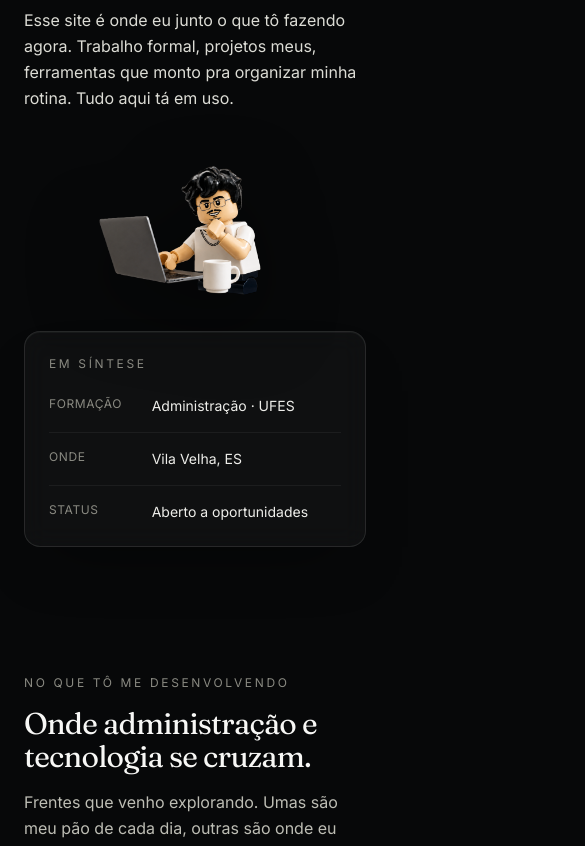
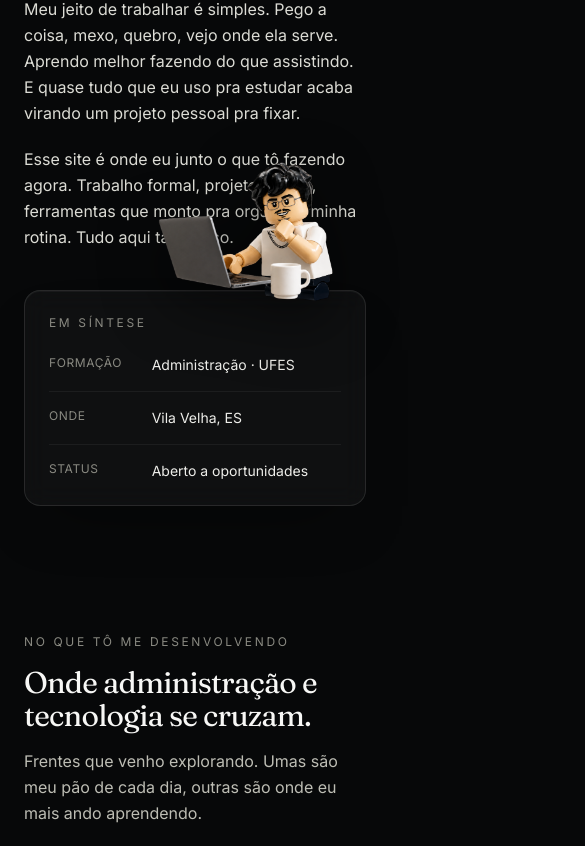
Before and after one commit to PedroFlecky/Portfolio, a React (Vite) app: page / in a window 390 px wide. Shown: the part 1469-2315 px from the top of the page, 585 px wide, since content can reach past the window. Built offline with nearby package versions, Linux system fonts and the light colour scheme.

Commit message:
Posicionamento e tamanho dos personagens sem variacao por tela

```diff
--- a/src/components/About.jsx
+++ b/src/components/About.jsx
@@ -48,18 +48,6 @@ export default function About() {
               />
             )}
 
-            {/* Versão mobile do personagem */}
-            {c.show && (
-              <div className="lg:hidden flex justify-center mb-6">
-                <img
-                  src={c.src}
-                  alt="Pedro Felipe mexendo no computador"
-                  draggable={false}
-                  className={`w-52 h-auto select-none drop-shadow-[0_25px_35px_rgba(0,0,0,0.5)] ${c.flip ? 'scale-x-[-1]' : ''}`}
-                />
-              </div>
-            )}
-
             <div className="surface-strong p-6 md:p-8 relative z-10">
               <div className="eyebrow mb-6">Em síntese</div>
               <dl className="divide-y divide-white/5">
--- a/src/data/characters.js
+++ b/src/data/characters.js
@@ -4,86 +4,71 @@
 // Edita as posições, tamanhos e poses de cada personagem aqui.
 // Salva o arquivo, o site recarrega sozinho no navegador.
 //
-// --- GUIA RÁPIDO ---
+// ATENÇÃO: aqui está sem variação por tela (mobile/desktop iguais).
+// Em telas pequenas, valores em pixel podem ficar fora da tela.
 //
-// src        : caminho da imagem. Trocar pose = trocar o arquivo.
-//              Opções disponíveis em /public/character/:
-//                acenando, acenando-2, ajustando, apontando,
-//                atras-card, mexendo-pc, olhando-por-cima,
-//                peek, sentado-pc
+// --- GUIA ---
 //
-// width      : largura. Classes Tailwind. Aumenta o número = maior.
-//              Ex: 'w-32'  ≈ 8rem (128px)
-//                  'w-40'  ≈ 10rem (160px)
-//                  'w-48'  ≈ 12rem (192px)
-//                  'w-56'  ≈ 14rem (224px)
-//              Pra variar por tela: 'w-32 md:w-40 lg:w-52'
+// src       : caminho da imagem. Opções em /public/character/:
+//             acenando, acenando-2, ajustando, apontando,
+//             atras-card, mexendo-pc, olhando-por-cima,
+//             peek, sentado-pc
 //
-// position   : onde fica. Classes Tailwind absolute.
-//              top-X / -top-X       → distância do topo (negativo sai pra cima)
-//              left-X / -left-X     → distância da esquerda
-//              right-X / -right-X   → distância da direita
-//              X em múltiplos de 4 (4 = 1rem). Ex: top-8, -top-12, right-24
-//              Pra centralizar: 'left-1/2 -translate-x-1/2'
-//              Pra variar por tela: 'top-4 lg:top-8'
+// width     : largura. Ex:
+//               'w-48'        → 192px (Tailwind padrão)
+//               'w-[200px]'   → 200px exato (qualquer número)
 //
-// flip       : true inverte horizontalmente (espelha).
+// position  : onde fica. Classes absolute. Ex:
+//               '-top-[40px]'                  → 40px pra cima
+//               'left-[300px]'                 → 300px da esquerda
+//               'left-1/2 -translate-x-1/2'    → centralizado
 //
-// show       : false esconde o personagem dessa seção.
-//
-// hideOn     : esconde o personagem em certos tamanhos de tela.
-//              'mobile' = some no mobile (aparece a partir de tablet)
-//              'desktop' = some no desktop
-//              null = sempre visível
+// flip      : true espelha horizontalmente.
+// show      : false esconde o personagem.
 // ============================================================
 
 export const characters = {
   // ---------- HERO (topo do site) ----------
   hero: {
     src: '/character/acenando.png',
-    width: 'w-44 sm:w-56 lg:w-72',
-    // hero não usa posição absolute, fica numa coluna do grid.
-    // pra mover o personagem do hero, ajusta width aqui.
+    width: 'w-72',
     flip: false,
     show: true,
+    // hero não usa position absolute (fica numa coluna do grid).
   },
 
   // ---------- SOBRE ----------
   about: {
     src: '/character/mexendo-pc.png',
-    width: 'w-48 xl:w-56',
-    position: '-top-30 xl:-top-36 right-0 xl:-right-2',
+    width: 'w-56',
+    position: '-top-36 -right-2',
     flip: false,
     show: true,
-    hideOn: 'mobile', // aparece versão mobile centralizada
   },
 
   // ---------- CAMPOS DE DESENVOLVIMENTO (Areas) ----------
   areas: {
     src: '/character/apontando.png',
     width: 'w-[260px]',
-    position: '-top-64 xl:-top-[10px] left-[700px] x1:left-128',
+    position: '-top-[10px] left-[700px]',
     flip: true, // aponta pra esquerda
     show: true,
-    hideOn: 'mobile',
   },
 
   // ---------- EXPERIÊNCIA ----------
   experience: {
     src: '/character/sentado-pc.png',
-    width: 'w-44 xl:w-52',
-    position: '-top-64 xl:-top-[264px] left-[550px] x1:left-128',
+    width: 'w-52',
+    position: '-top-[264px] left-[550px]',
     flip: false,
     show: true,
-    hideOn: 'mobile',
   },
 
   // ---------- PROJETOS (embaixo dos cards) ----------
   projects: {
     src: '/character/ajustando.png',
-    width: 'w-32 md:w-40 lg:w-48',
-    // Mobile: centralizado. Desktop (md:): valor que você configurou.
-    position: 'top-[-80px] left-1/2 md:left-[300px] -translate-x-1/2',
+    width: 'w-48',
+    position: 'top-[-80px] left-[300px] -translate-x-1/2',
     flip: false,
     show: true,
   },
@@ -91,9 +76,8 @@ export const characters = {
   // ---------- CONTATO (em cima do card, apontando pra baixo) ----------
   contact: {
     src: '/character/olhando-por-cima.png',
-    width: 'w-40 md:w-48 lg:w-56',
-    // Mobile: centralizado em cima do card. Desktop (md:/lg:): o que você configurou.
-    position: '-top-28 lg:-top-36 left-1/2 md:left-[270px] -translate-x-1/2 md:-translate-x-[65%]',
+    width: 'w-56',
+    position: '-top-36 left-[270px] -translate-x-[65%]',
     flip: false,
     show: true,
   },
@@ -106,13 +90,7 @@ export function characterClass(key, extraClasses = '') {
   const c = characters[key];
   if (!c || !c.show) return '';
 
-  const hideOn =
-    c.hideOn === 'mobile' ? 'hidden md:block' :
-    c.hideOn === 'desktop' ? 'block md:hidden' :
-    '';
-
   return [
-    hideOn,
     'absolute pointer-events-none select-none drop-shadow-[0_20px_30px_rgba(0,0,0,0.55)]',
     c.width,
     c.position || '',
```
